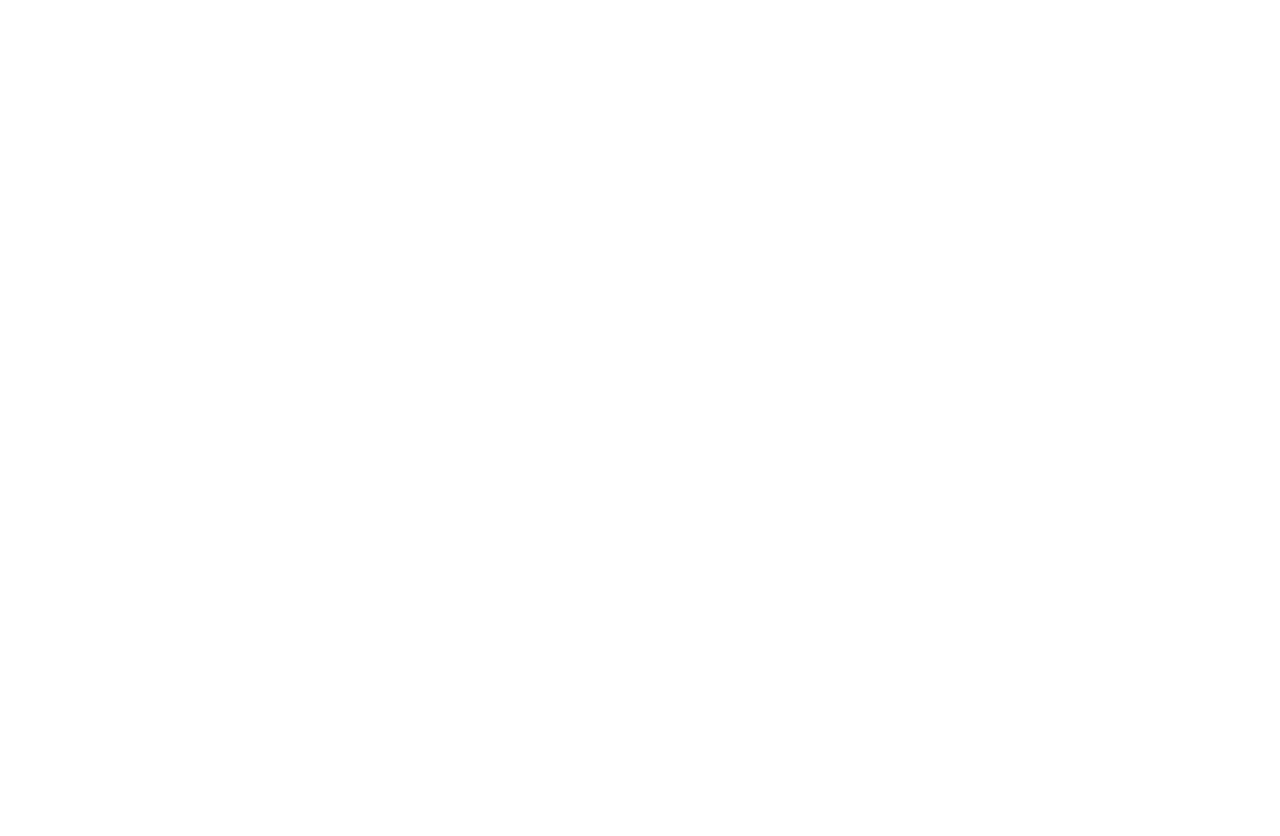
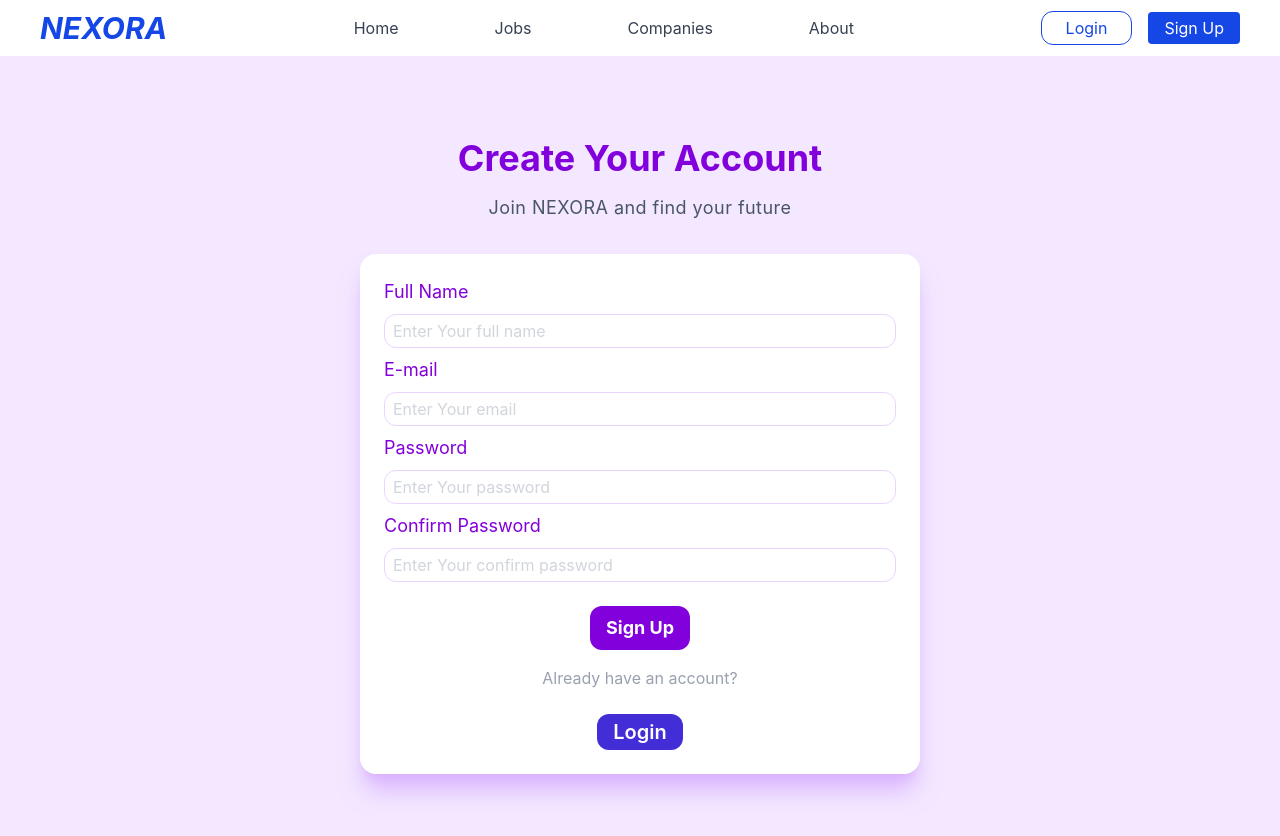
Before and after one commit to Amnaakhtar1213/job-portal, a React (Vite) app: page /signup in a window 1280 px wide. Before the commit this address had no page. Shown: the top 836 px of the page. Before the commit the page ends 800 px from the top, so only its background shows below. Built offline with nearby package versions, Linux system fonts and the light colour scheme.

Commit message:
add signup page

```diff
--- a/src/App.jsx
+++ b/src/App.jsx
@@ -7,6 +7,7 @@
 // import Footer from './components/Footer/Footer.jsx';
 import Loggin from './Pages/Loggin.jsx';
 import Application from './Pages/Application.jsx';
+import Signup from './Pages/Signup.jsx';
 
 
 
@@ -16,10 +17,12 @@
  <BrowserRouter>
    <Routes>
     <Route path="/" element={<Home />}/>
+    <Route path="/loggin" element={<Loggin />}/>
     <Route path="/jobs" element={<Jobs />}/>
     <Route path="/jobs/:id" element={<JobsDetails />}/>
     <Route path="/loggin/:jobId" element={<Loggin />}></Route>
     <Route path="/application/:jobId" element={<Application />} />
+    <Route path="/signup" element={<Signup />}></Route>
 
   </Routes>
   {/* <Footer /> */}
--- a/src/Pages/Application.jsx
+++ b/src/Pages/Application.jsx
@@ -17,7 +17,7 @@
 
   const handleSubmit = () => {
     const applicationData = {
-      jobId: param.jobId,
+      jobId: Number(param.jobId),
       name: name,
       email: email,
       num: num,
@@ -38,12 +38,18 @@
   return (
   <>
   {isSubmitted ? (
-    <div>
-       <div>✓</div>
-  <h2>Application Submitted!</h2>
-  <p>Your application has been successfully submitted.</p>
-  <button onClick={() => {navigate("/jobs")}}>Back to Jobs</button>
+
+    <div className="relative p-30 flex items-center justify-center w-full h-full">
+       <div className="absolute top-10 left-60 w-72 h-72 rounded-full bg-blue-400 opacity-20 blur-3xl float-blob"></div>
+       <div className=" bg-gray-100 rounded-xl shadow shadow-blue-300 p-10 flex flex-col items-center justify-center mt-10">
+       <div className="text-green-600 text-5xl font-bold mt-6">✓</div>
+  <h2 className="text-blue-700 font-bold text-3xl mt-8">Application Submitted!</h2>
+  <p className="text-gray-400 mt-4">Your application has been successfully submitted.</p>
+  <button className="bg-blue-700 text-white px-4 py-2 font-bold rounded-xl shadow-xl shadow-blue-300 hover:-translate-y-2 transition-all duration-300 mt-16" onClick={() => {navigate("/jobs")}}>Back to Jobs</button>
     </div>
+     <div className="absolute bottom-0 right-60 w-72 h-72 rounded-full bg-indigo-500 opacity-20 blur-3xl float-blob"></div>
+    </div>
+
   ) : (
      <div className="bg-blue-100 px-24 py-10">
       <h1 className="text-blue-700 font-bold text-5xl text-center">NEXORA</h1>
--- a/src/Pages/Loggin.jsx
+++ b/src/Pages/Loggin.jsx
@@ -18,8 +18,12 @@
      setError("User not found")
    } else {
       localStorage.setItem("currentUser", JSON.stringify(user))
-      navigate(`/application/${jobId}`)
-   }
+    if(jobId){
+       navigate(`/application/${jobId}`)
+     } else {
+       navigate("/jobs")
+     }
+    }
   }
   return (
     <div className=" bg-blue-100 flex flex-col items-center justify-center p-34">
@@ -50,7 +54,7 @@
           <p className="text-gray-400">
               Don't have an account?
           </p>
-          <button className="bg-white  text-blue-600 border border-blue-300 font-bold px-4 py-1 rounded-xl hover:shadow-xl hover:-translate-y-2 transition-all duration-300 hover:shadow-blue-300">Sign Up</button>
+          <Link to="/signup" className="bg-white  text-blue-600 border border-blue-300 font-bold px-4 py-1 rounded-xl hover:shadow-xl hover:-translate-y-2 transition-all duration-300 hover:shadow-blue-300">Sign Up</Link>
         </div>
       </div>
 
--- /dev/null
+++ b/src/Pages/Signup.jsx
@@ -0,0 +1,46 @@
+import React from 'react'
+import Nav from '../components/Nav/Nav'
+
+const Signup = () => {
+  return (
+    <div className="">
+      <Nav />
+
+     <div className="bg-purple-100 flex flex-col items-center justify-center h-screen">
+        <h1 className="text-purple-700 font-bold text-4xl">Create Your Account</h1>
+        <p className="text-gray-600 tracking-wide text-lg mt-4">Join NEXORA and find your future</p>
+
+     <form className="bg-white p-6 mt-8 rounded-2xl shadow-xl shadow-purple-300">
+      <div className="flex flex-col">
+        <label className="text-purple-700 text-lg">Full Name</label>
+        <input type="text" placeholder="Enter Your full name"
+        className="outline-none border border-purple-200 px-2 py-1 rounded-xl hover:shadow-lg hover:shadow-purple-200 mt-2 placeholder:text-gray-300 cursor-pointer  w-lg"/>
+      </div>
+       <div className="flex flex-col">
+        <label className="text-purple-700 text-lg mt-2">E-mail</label>
+        <input type="email" placeholder="Enter Your email"
+        className="outline-none border border-purple-200 px-2 py-1 rounded-xl hover:shadow-lg hover:shadow-purple-200 mt-2 placeholder:text-gray-300 cursor-pointer w-lg"/>
+      </div>
+       <div className="flex flex-col">
+        <label  className="text-purple-700 text-lg mt-2">Password</label>
+        <input type="password" placeholder="Enter Your password"
+        className="outline-none border border-purple-200 px-2 py-1 rounded-xl hover:shadow-lg hover:shadow-purple-200 mt-2 placeholder:text-gray-300 cursor-pointer  w-lg"/>
+      </div>
+       <div className="flex flex-col">
+        <label  className="text-purple-700 text-lg mt-2">Confirm Password</label>
+        <input type="password" placeholder="Enter Your confirm password"
+        className="outline-none border border-purple-200 px-2 py-1 rounded-xl hover:shadow-lg hover:shadow-purple-200 mt-2 placeholder:text-gray-300 cursor-pointer  w-lg"/>
+      </div>
+
+      <div className="flex flex-col items-center mt-6">
+        <button className="bg-purple-700 text-white font-bold px-4 py-2 text-lg rounded-xl">Sign Up</button>
+      <p className="text-gray-400 text-center mt-4">Already have an account?</p>
+       <button className="bg-indigo-700 text-white text-xl px-4 py-1 rounded-xl font-semibold mt-6">Login</button>
+      </div>
+      </form>
+    </div>
+    </div>
+  )
+}
+
+export default Signup
--- a/src/components/JobDetail/JobHead.jsx
+++ b/src/components/JobDetail/JobHead.jsx
@@ -2,21 +2,39 @@
 import { useNavigate } from 'react-router-dom'
 
 const JobHead = ({job}) => {
+const navigate = useNavigate()
 
-  const navigate = useNavigate()
+  const applications = JSON.parse(localStorage.getItem("applicationData")) || []
+
+  const isApplied = applications.some(application => application.jobId === job.id )
+
+
+const savedJobs = JSON.parse(localStorage.getItem("savedJobs")) || []
+
+   const [isSave, setIsSave] = useState(savedJobs.includes(job.id))
+
 
   const saveData = () => {
+    const savedJobs = JSON.parse(localStorage.getItem("savedJobs")) || []
 
-   const saveJobs = JSON.parse(localStorage.getItem("savedJobs")) || []
-   const alreadySaved = saveJobs.includes(job.id)
-   if(!alreadySaved){
-    saveJobs.push(job.id)
-   }
-   localStorage.setItem("saveJobs", JSON.stringify(saveJobs))
+   const alreadySaved = savedJobs.includes(job.id)
+
+   if(alreadySaved){
+     const updatedSavedJobs = savedJobs.filter(
+      savedJob => savedJob !== job.id)
+
+   localStorage.setItem("savedJobs", JSON.stringify(updatedSavedJobs))
+    setIsSave(false)
+       } else {
+
+ const updatedSavedJobs = [...savedJobs, job.id]
+ localStorage.setItem("savedJobs", JSON.stringify(updatedSavedJobs))
+    setIsSave(true)
+      }
+
   }
-  const [isSave, setIsSave] = useState(false)
    const saveJob = () => {
-    setIsSave(true)
+    saveData()
    }
 
   return (
@@ -42,7 +60,11 @@
         </div>
 
         <div className="w-1/4 flex flex-row gap-4">
-          <button onClick = {() => navigate(`/loggin/${job.Id}`)} className="text-blue-700 bg-white border border-blue-200 px-3 py-2 rounded-3xl font-semibold hover:-translate-y-2 transition-all duration-300 hover:shadow-xl hover:shadow-blue-100">Apply Now</button>
+          <button onClick = {() =>
+            {if(!isApplied){
+              navigate(`/loggin/${job.id}`)
+            }}
+          } className="text-blue-700 bg-white border border-blue-200 px-3 py-2 rounded-3xl font-semibold hover:-translate-y-2 transition-all duration-300 hover:shadow-xl hover:shadow-blue-100">{isApplied ? "✓ Applied" : "Apply Now"}</button>
 
           <button
           onClick={saveJob}
--- a/src/components/Nav/Nav.jsx
+++ b/src/components/Nav/Nav.jsx
@@ -1,7 +1,16 @@
-import React from 'react'
-import { Link } from 'react-router-dom'
+import React, { useState } from 'react'
+import { Link, Navigate } from 'react-router-dom'
 
 const Nav = () => {
+
+  const [ currentUser, setCurrentUser ] = useState(JSON.parse(localStorage.getItem("currentUser"))
+)
+
+const handleLogout = () => {
+  localStorage.removeItem("currentUser")
+  setCurrentUser(null)
+}
+
   return (
     <div>
        <nav className="h-14 flex flex-row justify-between items-center px-10 shadow">
@@ -12,16 +21,38 @@
           <Link to="/" className="hover:text-blue-700 transition-all duration-300 hover:underline" href="#" target="_blank">Home</Link>
           <Link to="/jobs" className="hover:text-blue-700 transition-all duration-300 hover:underline" href="#" target="_blank">Jobs</Link>
           <Link to="/company" className="hover:text-blue-700 transition-all duration-300 hover:underline" href="#" target="_blank">Companies</Link>
-          <Link to="/about" className="hover:text-blue-700 transition-all duration-300 hover:underline" href="#" target="_blank">About</Link>
+          <Link to="/about" className="hover:text-blue-700 transition-all duration-300 hover:underline">About</Link>
         </div>
 
         <div className="flex flex-row justify-between gap-6 items-center">
-          <button className="text-blue-700 border px-6 rounded-xl py-1 hover:bg-blue-700 hover:text-white">Login</button>
-           <button className="bg-blue-700 text-white px-4 py-1 rounded
-                   shadow-md hover:bg-blue-800 hover:-translate-y-1
-                   transition transform duration-300 ease-in-out">
-  Sign Up
-</button>
+
+ {currentUser ? (
+   <div className="flex items-center gap-10">
+
+ <span className="text-gray-500 font-semibold">
+  Welcome,{" "}
+  <span className="text-purple-700 font-bold text-xl ml-2">
+    {currentUser.name}
+  </span>
+</span>
+
+     <button className="bg-blue-700 text-white px-4 py-1 rounded-xl" onClick={handleLogout}>Logout</button>
+       </div>
+       ) : (
+        <div className="flex items-center gap-4">
+    <Link
+      to="/loggin"
+      className="text-blue-700 border px-6 rounded-xl py-1 hover:bg-blue-700 hover:text-white"
+    >
+      Login
+    </Link>
+
+    <button className="bg-blue-700 text-white px-4 py-1 rounded">
+      Sign Up
+    </button>
+  </div>
+          )
+         }
         </div>
       </nav>
     </div>
```
